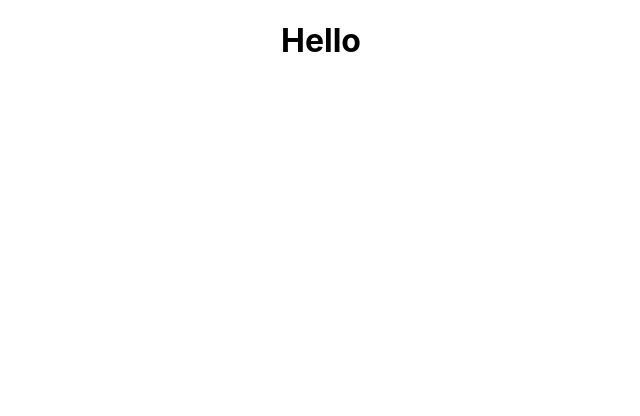
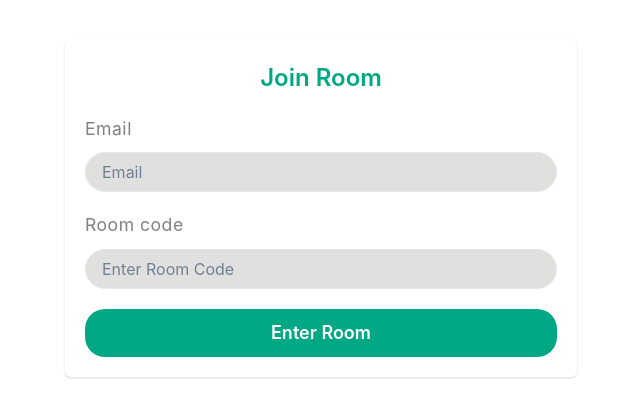
Before and after one commit to Ashutosh5333/VideoConfrenceApp, a React (Create React App) app in the folder my/: page / in a window 1280 px wide. Shown: the top 416 px of the page, without its empty margins (319-959 px from the left). Built offline with nearby package versions, Linux system fonts and the light colour scheme.

Commit message:
createing room form

```diff
--- a/my/src/App.js
+++ b/my/src/App.js
@@ -1,11 +1,13 @@
 
 import './App.css';
+import Room from './Pages/Room';
 
 function App() {
   return (
     <div className="App">
 
-     <h1> Hello   </h1>
+     {/* <h1> Hello   </h1> */}
+     <Room/>
 
     </div>
   );
--- /dev/null
+++ b/my/src/Pages/Room.jsx
@@ -0,0 +1,93 @@
+import React, { useState } from "react";
+import {
+  Box,
+  Button,
+  Card,
+  CardBody,
+  FormControl,
+  FormLabel,
+  Input,
+  Text,
+  VStack,
+} from "@chakra-ui/react";
+import { Link } from "react-router-dom";
+
+const Room = () => {
+  const handleChange = () => {};
+
+  const handleSubmit = () => {};
+
+  return (
+    <>
+      <Box mb="10" mt="10">
+        <Card maxW="lg" m="auto">
+          <CardBody h="60vh">
+            <Text
+              textAlign={"center"}
+              fontWeight={"600"}
+              mb="5"
+              color="#00a884"
+              fontSize={"1.5rem"}
+            >
+             Join Room
+            </Text>
+
+            <VStack maxW={"2xl"} spacing={5}>
+              <FormControl >
+                <FormLabel
+                  mb="10px"
+                  color={"gray"}
+                  fontWeight={"400"}
+                  letterSpacing={0.5}
+                  fontSize={"1.1rem"}
+                >
+                  {" "}
+                  Email{" "}
+                </FormLabel>
+                <Input
+                  type="email"
+                  name="email"
+                  placeholder="Email"
+                  bg="#e0e0de"
+                  borderRadius={"20"}
+                  onChange={handleChange}
+                />
+              </FormControl>
+              <FormControl >
+                <FormLabel
+                  mb="10px"
+                  fontWeight={"400"}
+                  letterSpacing={0.5}
+                  color={"gray"}
+                  fontSize={"1.1rem"}
+                >
+                Room code
+                </FormLabel>
+                <Input
+                  name="code"
+                  bg="#e0e0de"
+                  borderRadius={"20"}
+                  placeholder="Enter Room Code"
+                  type="code"
+                  onChange={handleChange}
+                />
+              </FormControl>
+              <Button
+                width="100%"
+                size="lg"
+                onClick={handleSubmit}
+                bg="#00a884"
+                color="#fff"
+                borderRadius={"20"}
+              >
+                Enter Room
+              </Button>
+            </VStack>
+          </CardBody>
+        </Card>
+      </Box>
+    </>
+  );
+};
+
+export default Room;
--- a/my/src/index.js
+++ b/my/src/index.js
@@ -3,11 +3,17 @@ import ReactDOM from 'react-dom/client';
 import './index.css';
 import App from './App';
 import reportWebVitals from './reportWebVitals';
+import {BrowserRouter} from "react-router-dom"
+import {ChakraProvider} from "@chakra-ui/react"
 
 const root = ReactDOM.createRoot(document.getElementById('root'));
 root.render(
   <React.StrictMode>
+  <BrowserRouter>
+  <ChakraProvider>
     <App />
+  </ChakraProvider>
+  </BrowserRouter>
   </React.StrictMode>
 );
 
```
Also changed, not shown: my/package.json (+7 -0 lines), 1 other file (tests, documents, lock files or other folders).
